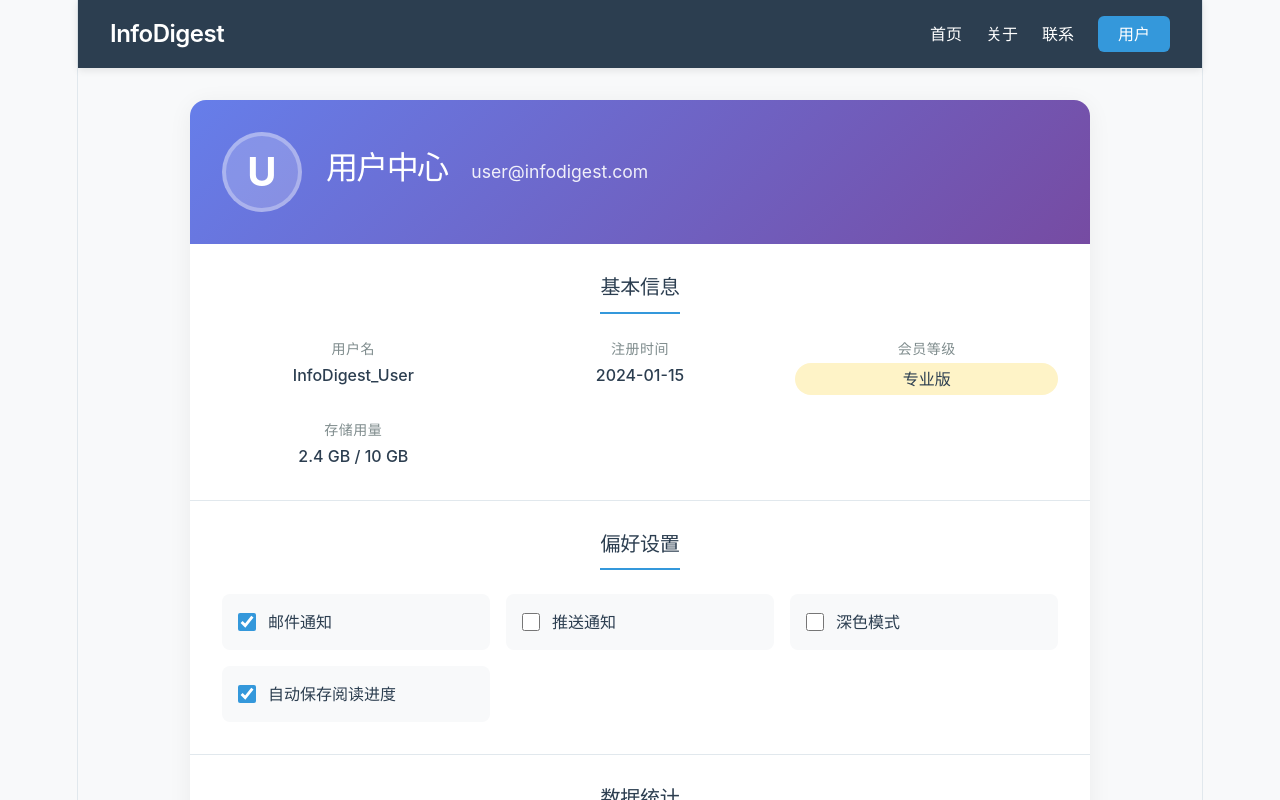
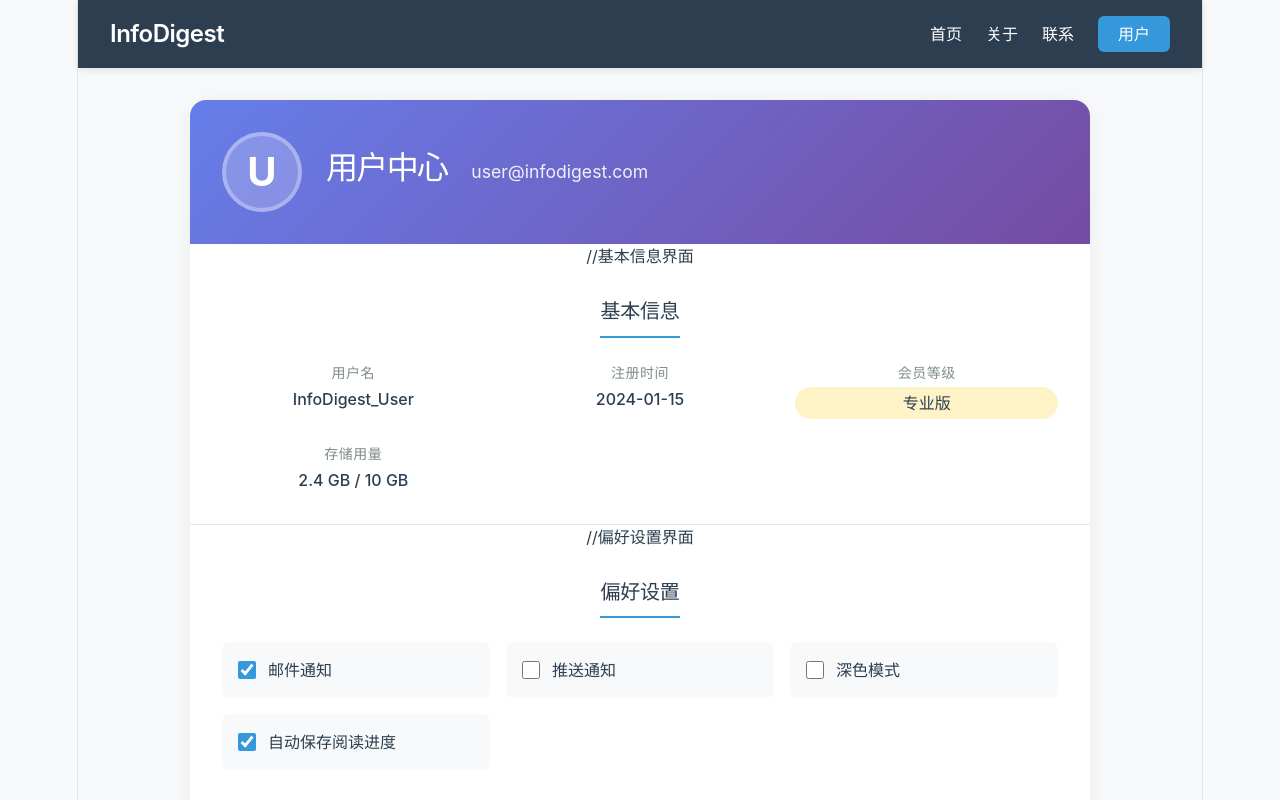
Before and after one commit to magical-123/SE26Project-08, a React (Vite) app: page /user in a window 1280 px wide. Shown: the top 800 px of the page. Built offline with nearby package versions, Linux system fonts and the light colour scheme.

Commit message:
add comments in User.jsx

```diff
--- a/src/pages/User/User.jsx
+++ b/src/pages/User/User.jsx
@@ -9,7 +9,7 @@ export function User() {
           <h1>用户中心</h1>
           <p className="user-email">user@infodigest.com</p>
         </header>
-
+        //基本信息界面
         <section className="user-section">
           <h2>基本信息</h2>
           <div className="info-grid">
@@ -31,7 +31,7 @@ export function User() {
             </div>
           </div>
         </section>
-
+        //偏好设置界面
         <section className="user-section">
           <h2>偏好设置</h2>
           <div className="settings-grid">
@@ -53,7 +53,7 @@ export function User() {
             </label>
           </div>
         </section>
-
+        //数据统计界面
         <section className="user-section">
           <h2>数据统计</h2>
           <div className="stats-grid">
```
